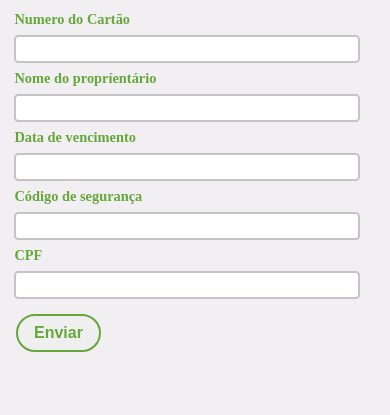
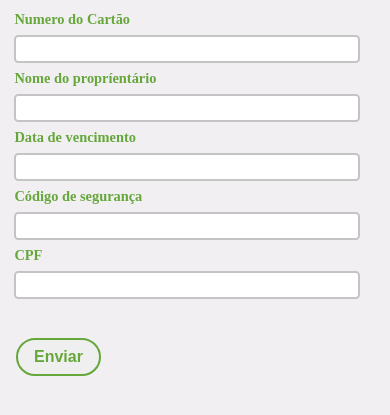
Before and after one commit to YuriSarmanho/Credit-Card-Cadaster, a plain HTML site: page index.html in a window 390 px wide. Shown: the part 59-474 px from the top of the page. Drawn offline with Linux system fonts and the light colour scheme.

Commit message:
estilização mobile botao

```diff
--- a/css/main.css
+++ b/css/main.css
@@ -49,7 +49,7 @@ p input{
   border-radius: .3em;
   width: 90%;
   height: 1.5em;
-  color: #65A73A;
+  color: #497a29;
   font-size:1em;
   font-weight:bold;
 }
@@ -60,5 +60,6 @@ button{
   font-weight:bold;
   border-radius: 2em;
   padding: .5em 1em .5em 1em;
-  margin: .5em 0 0 1em;
+  margin: 2em 0 0 1em;
+  cursor: pointer;
 }
```
